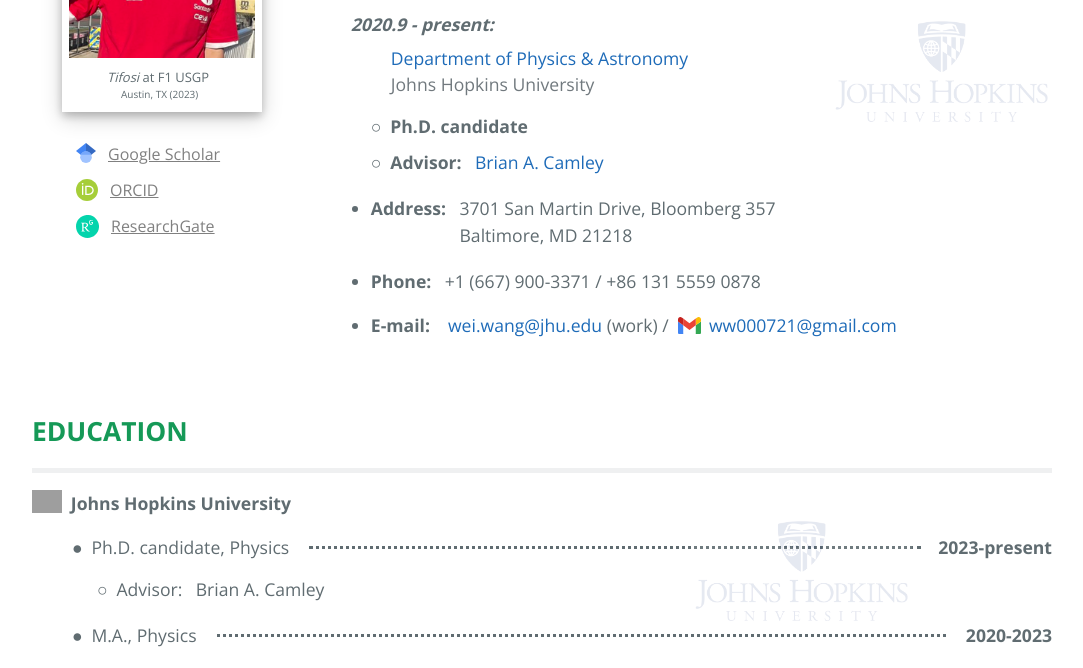
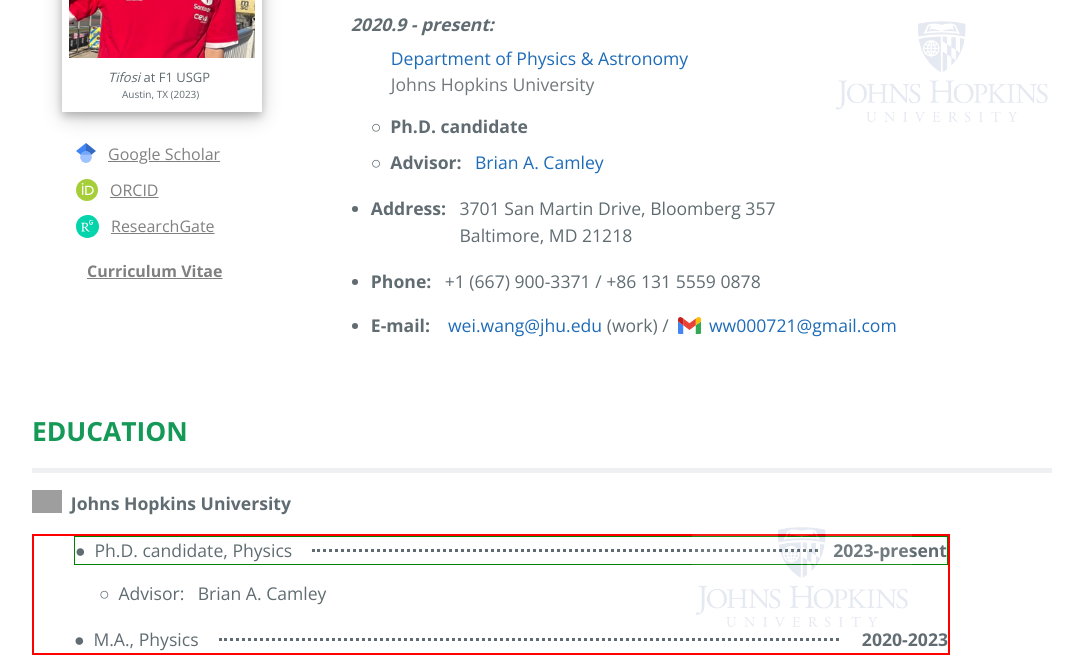
Before and after one commit to wwang721/wwang721.github.io, a Jekyll site: the page built from 3about.md, in a window 1280 px wide and 900 px high, scrolled down 460 px, cut to the strip 0-668 px from the top of the window. Shown: the whole strip, without its empty margins (98-1181 px from the left). Built offline with Jekyll 4.4.1, drawn with Linux system fonts in a browser that asks for light colours; grey boxes are pictures that could not be loaded.

Commit message:
Add my CV :memo:

```diff
--- a/3about.md
+++ b/3about.md
@@ -10,8 +10,8 @@
 <div style='float:left; border: 0px solid black;'>
 <div style="box-shadow: 0 4px 8px 0 rgba(0, 0, 0, 0.2), 0 6px 20px 0 rgba(0, 0, 0, 0.19); overflow: hidden;">
 <img src='./images/2023usgp.png' alt="Photo" title="Forza Ferrari! Tifosi at 2023 F1 USGP!" style='width:200px;   border: 7px solid white'/>
-<p id="text" style="margin:-10px 0px 0px 45px;"><font size="2"> <i>Tifosi</i> at F1 USGP</font></p>
-<p style="margin:-10px 0px 7px 59px"><font size="1.8">Austin, TX (2023)</font></p>
+<p id="text" style="margin:-10px 0px 0px 46px;"><font size="2"> <i>Tifosi</i> at F1 USGP</font></p>
+<p style="margin:-10px 0px 7px 60px"><font size="1.8">Austin, TX (2023)</font></p>
 </div>
 <p style="margin: 28px 0px 0px 4px">
 <svg style="float:left; margin:3px 12px 0px 10px" xmlns="http://www.w3.org/2000/svg" viewBox="0 0 512 512" width="20"><path fill="#4285f4" d="M256 411.12L0 202.667 256 0z"/><path fill="#356ac3" d="M256 411.12l256-208.453L256 0z"/><circle fill="#a0c3ff" cx="256" cy="362.667" r="149.333"/><path fill="#76a7fa" d="M121.037 298.667c23.968-50.453 75.392-85.334 134.963-85.334s110.995 34.881 134.963 85.334H121.037z"/></svg>
@@ -39,7 +39,7 @@
 </svg>
 <a href="https://orcid.org/0000-0002-0053-1069" target="_blank"> <font color="gray" size="3"><u>ORCID</u></font></a>
 </p>
-<p style="margin: 10px 0px 36px 4px">
+<p style="margin: 10px 0px 0px 4px">
 <svg xmlns="http://www.w3.org/2000/svg" xml:space="preserve" width="23px" height="23px" version="1.1" style="float:left; margin:3px 12px 0px 10px; shape-rendering:geometricPrecision; text-rendering:geometricPrecision; image-rendering:optimizeQuality; fill-rule:evenodd; clip-rule:evenodd"
 viewBox="0 0 32 32"
  xmlns:xlink="http://www.w3.org/1999/xlink"
@@ -58,6 +58,9 @@
  </g>
 </svg>
 <a href="https://www.researchgate.net/profile/Wei-Wang-436" target="_blank"> <font color="gray" size="3"><u>ResearchGate</u></font></a>
+</p>
+<p style="margin: 18px 0px 36px 25px">
+<a href="/docs/CV_WWang.pdf" target="_blank"><font color="gray" size="3"><u><b>Curriculum Vitae</b></u></font></a>
 </p>
 </div>
 <p style="margin:0px 0px 100px 0px; border: 0px solid yellow;">&ensp;</p>
@@ -95,6 +98,7 @@
 </li>
 </ul>
 
+
 </div>
 </div>
 </div>
@@ -111,9 +115,10 @@
 <img src='https://raw.githubusercontent.com/NoNo721/Pictures/master/arrow.png' alt="-" title="right arrow" style='float:left; width:30px;height:10 px'/>&ensp;**Johns Hopkins University**
 
 
-<div class="row" style="border: 0px solid green; overflow:hidden; margin:0px 0px 0px 40px">
+<div style="width:90%; border: 2px solid red">
+<div class="row" style="border: 1px solid green; overflow:hidden; margin:0px 0px 0px 40px">
     <div style="float:left; border: 0px solid black;">&#x25cf;&ensp;Ph.D. candidate, Physics</div>
-    <div class="column" style="float:left; border: 0px solid black; overflow:hidden; width:66%"><hr style="margin:12px 15px 0px 20px;border-top: dotted 3px; background-color: transparent;"/></div>
+    <div class="column" style="float:left; border: 0px solid black; overflow:hidden; width:62%"><hr style="margin:12px 15px 0px 20px;border-top: dotted 3px; background-color: transparent;"/></div>
     <div class="column" style="float:right; border:0px solid black;"><b>2023-present</b></div>
 </div>
 
@@ -122,45 +127,45 @@
 
 <div class="row" style="border: 0px solid green; overflow:hidden; margin:0px 0px 0px 40px">
     <div style="float:left; border: 0px solid black;">&#x25cf;&ensp;M.A., Physics</div>
-    <div class="column" style="float:left; border: 0px solid black; overflow:hidden; width:78%"><hr style="margin:12px 15px 0px 20px;border-top: dotted 3px; background-color: transparent;"/></div>
+    <div class="column" style="float:left; border: 0px solid black; overflow:hidden; width:75%"><hr style="margin:12px 15px 0px 20px;border-top: dotted 3px; background-color: transparent;"/></div>
     <div class="column" style="float:right; border:0px solid black;"><b>2020-2023</b></div>
 </div>
-
+</div>
 <p style="margin:0px 0px 35px 0px"></p>
 
 <img src='./images/jhu_logo.png' alt="Johns Hopkins University" title="Johns Hopkins University" style='float:right; width:220px; margin:-170px 140px 0px 0px; opacity:0.1'/>
 
 <img src='https://raw.githubusercontent.com/NoNo721/Pictures/master/arrow.png' alt="-" title="right arrow" style='float:left; width:30px;height:10 px'/>&ensp;**Tongji University**
 
-
+<div style="width:90%; border: 2px solid red">
 <div class="row" style="border: 0px solid green; overflow:hidden; margin:0px 0px 0px 40px">
     <div style="float:left; border: 0px solid black;">&#x25cf;&ensp;B.S., Physics <!--(*summa cum laude*)--> </div>
-    <div class="column" style="float:left; border: 0px solid black; overflow:hidden; width:79%"><hr style="margin:12px 15px 0px 20px;border-top: dotted 3px; background-color: transparent;"/></div>
+    <div class="column" style="float:left; border: 0px solid black; overflow:hidden; width:76%"><hr style="margin:12px 15px 0px 20px;border-top: dotted 3px; background-color: transparent;"/></div>
     <div class="column" style="float:right; border:0px solid black;"><b>2016-2020</b></div>
 </div>
-
+</div>
 
 <img src='https://raw.githubusercontent.com/NoNo721/Pictures/master/tongjilogo.jpeg' alt="Tongji University" title="Tongji University" style='float:right; width:130px;margin:-80px 184px 0px 0px; opacity:0.1'/>
 &emsp;
 
 &emsp;
 
-<hr/>
-
 ## **APPOINTMENTS**
 <hr style="height:5px;" />
 
 * **Department of Physics & Astronomy, Johns Hopkins University**
+<div style="width:90%; border: 2px solid red">
 <div class="row" style="border: 0px solid green; overflow:hidden; margin:-5px 0px 10px 50px">
     <div style="float:left; border: 0px solid black;">&cir;&ensp;Graduate research assistant (RA) supported by Brian A. Camley</div>
-    <div class="column" style="float:left; border: 0px solid black; overflow:hidden; width:33%"><hr style="margin:12px 15px 0px 20px;border-top: dotted 3px; background-color: transparent;"/></div>
+    <div class="column" style="float:left; border: 0px solid black; overflow:hidden; width:24%"><hr style="margin:12px 15px 0px 20px;border-top: dotted 3px; background-color: transparent;"/></div>
     <div class="column" style="float:right; border:0px solid black;"><b>2021-present</b></div>
 </div>
 
 <div class="row" style="border: 0px solid green; overflow:hidden; margin:0px 0px 0px 50px">
     <div style="float:left; border: 0px solid black;">&cir;&ensp;Teaching assistant (TA)</div>
-    <div class="column" style="float:left; border: 0px solid black; overflow:hidden; width:69%"><hr style="margin:12px 15px 0px 20px;border-top: dotted 3px; background-color: transparent;"/></div>
+    <div class="column" style="float:left; border: 0px solid black; overflow:hidden; width:66%"><hr style="margin:12px 15px 0px 20px;border-top: dotted 3px; background-color: transparent;"/></div>
     <div class="column" style="float:right; border:0px solid black;"><b>2020-2021</b></div>
+</div>
 </div>
 
 <img src='./images/jhu_logo.png' alt="Johns Hopkins University" title="Johns Hopkins University" style='float:right; width:220px; margin:-90px 140px 0px 0px; opacity:0.1'/>
@@ -173,10 +178,10 @@
 <hr style="height:5px;" />
 
 
-<div style='margin: 35px 0px 0px 0px; box-shadow: 0 4px 8px 0 rgba(0, 0, 0, 0.2), 0 6px 20px 0 rgba(0, 0, 0, 0.19); width: 350px; overflow: hidden;'>
-<img src='./images/camleyGroup.jpg' alt="Camley Group" title="Camley Group 2023 March Meeting" style='width:350px;border: 7px solid white'/>
-<p id="text" style="margin:-10px 0px 0px 48px"><font size="3"> Camley Group APS March Meeting</font></p>
-<p style="margin:-7px 0px 4px 110px"><font size="2">Las Vegas, NV (2023)</font></p>
+<div style='margin: 35px 0px 0px 0px; box-shadow: 0 4px 8px 0 rgba(0, 0, 0, 0.2), 0 6px 20px 0 rgba(0, 0, 0, 0.19); width: 380px; overflow: hidden;'>
+<img src='./images/camleyGroup.jpg' alt="Camley Group" title="Camley Group 2023 March Meeting" style='width:380px;border: 13px solid white'/>
+<p id="text" style="margin:-12px 0px 0px 62px"><font size="3"> Camley Group APS March Meeting</font></p>
+<p style="margin:-2px 0px 8px 126px"><font size="2">Las Vegas, NV (2023)</font></p>
 </div>
 
 
```
Also changed, not shown: 1 other file.
